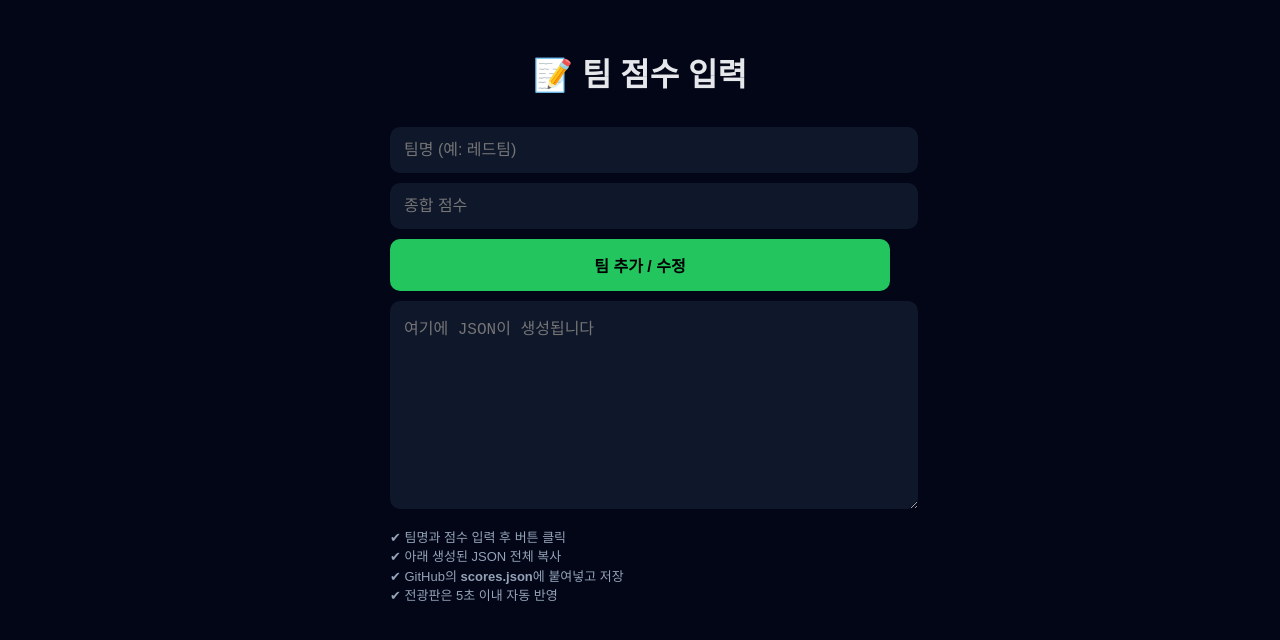
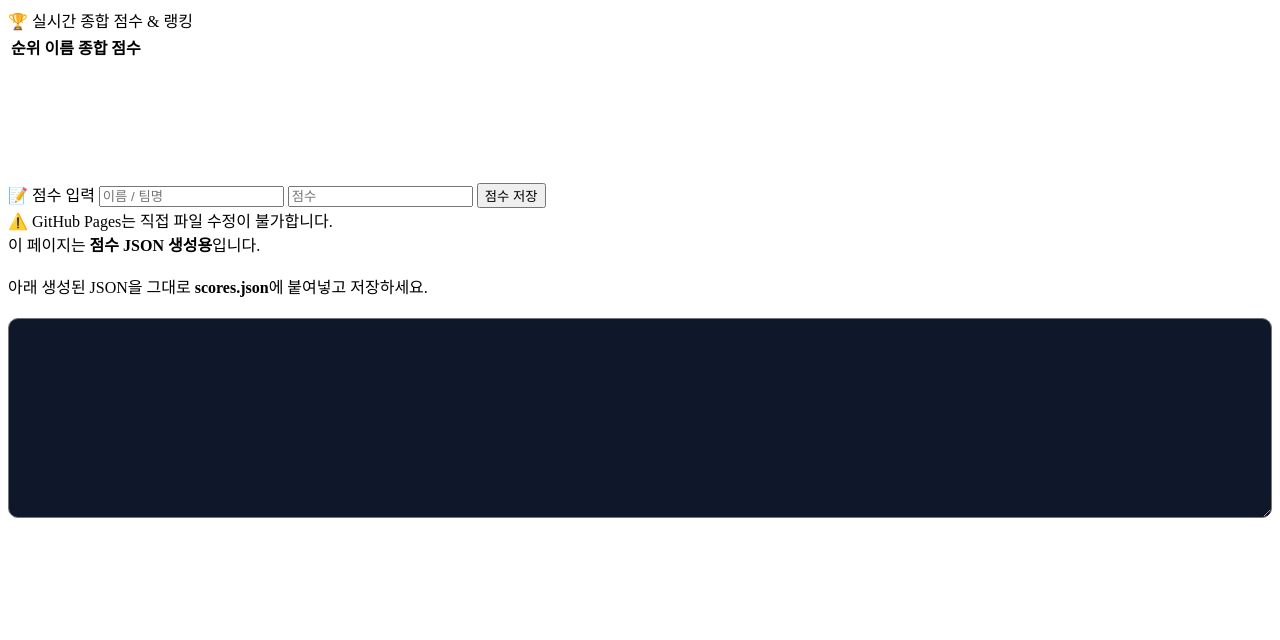
Before and after one commit to Lasertagkorea/Scoreboard, a plain HTML site: page index.html in a window 1280 px wide. Drawn offline with Linux system fonts and the light colour scheme.

Commit message:
Update index.html

```diff
--- a/index.html
+++ b/index.html
@@ -1,88 +1,64 @@
-<!DOCTYPE html>
-<html lang="ko">
-<head>
-  <meta charset="UTF-8" />
-  <title>팀 점수 관리자</title>
-  <meta name="viewport" content="width=device-width, initial-scale=1.0" />
-  <style>
-    body {
-      font-family: Arial, sans-serif;
-      background:#020617;
-      color:#e5e7eb;
-      padding:20px;
-    }
-    h1 { text-align:center; }
-    .wrap { max-width:500px; margin:0 auto; }
-    input, button, textarea {
-      width:100%;
-      padding:14px;
-      margin-top:10px;
-      border-radius:10px;
-      border:none;
-      font-size:16px;
-    }
-    input, textarea {
-      background:#0f172a;
-      color:#fff;
-    }
-    button {
-      background:#22c55e;
-      font-weight:bold;
-      cursor:pointer;
-    }
-    button:hover { background:#16a34a; }
-    .hint {
-      margin-top:15px;
-      font-size:13px;
-      color:#94a3b8;
-      line-height:1.5;
-    }
-  </style>
-</head>
-<body>
-  <div class="wrap">
-    <h1>📝 팀 점수 입력</h1>
 
-    <input id="team" placeholder="팀명 (예: 레드팀)" />
-    <input id="score" type="number" placeholder="종합 점수" />
 
-    <button onclick="addTeam()">팀 추가 / 수정</button>
 
-    <textarea id="output" rows="10" placeholder="여기에 JSON이 생성됩니다"></textarea>
 
-    <div class="hint">
-      ✔ 팀명과 점수 입력 후 버튼 클릭<br>
-      ✔ 아래 생성된 JSON 전체 복사<br>
-      ✔ GitHub의 <b>scores.json</b>에 붙여넣고 저장<br>
-      ✔ 전광판은 5초 이내 자동 반영
-    </div>
-  </div>
 
-<script>
-let teams = [];
 
-function addTeam() {
-  const team = document.getElementById('team').value.trim();
-  const score = Number(document.getElementById('score').value);
 
-  if (!team || isNaN(score)) {
-    alert("팀명과 점수를 정확히 입력하세요");
-    return;
-  }
 
-  const existing = teams.find(t => t.team === team);
-  if (existing) {
-    existing.score = score;
-  } else {
-    teams.push({ team, score });
-  }
 
-  document.getElementById('output').value =
-    JSON.stringify(teams, null, 2);
 
-  document.getElementById('team').value = "";
-  document.getElementById('score').value = "";
-}
-</script>
-</body>
-</html>
+
+
+
+🏆 실시간 종합 점수 & 랭킹
+
+
+<table id="rankingTable">
+  <thead>
+    <tr>
+      <th>순위</th>
+      <th>이름</th>
+      <th>종합 점수</th>
+    </tr>
+  </thead>
+  <tbody></tbody>
+</table>
+
+<canvas id="scoreChart" height="120"></canvas>
+<div class="updated" id="updated"></div>
+
+
+
+
+
+
+
+
+
+
+
+
+
+
+
+
+
+
+
+
+
+📝 점수 입력
+
+
+<input id="name" placeholder="이름 / 팀명" />
+<input id="score" type="number" placeholder="점수" />
+<button onclick="submitScore()">점수 저장</button>
+
+<div class="hint">
+  ⚠️ GitHub Pages는 직접 파일 수정이 불가합니다.<br>
+  이 페이지는 <b>점수 JSON 생성용</b>입니다.<br><br>
+  아래 생성된 JSON을 그대로 <b>scores.json</b>에 붙여넣고 저장하세요.
+</div>
+
+<textarea id="output" style="width:100%; height:200px; margin-top:20px; background:#0f172a; color:#fff; border-radius:10px; padding:10px;"></textarea>
```
